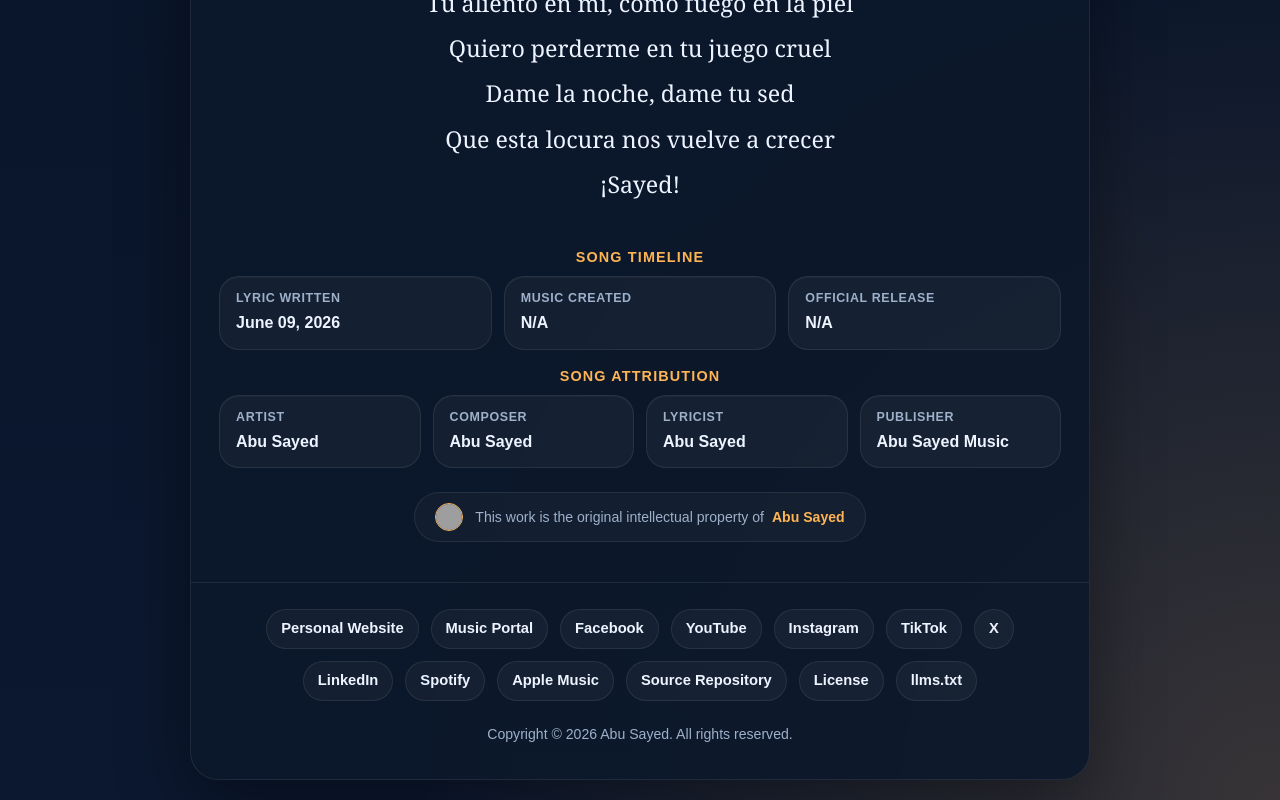
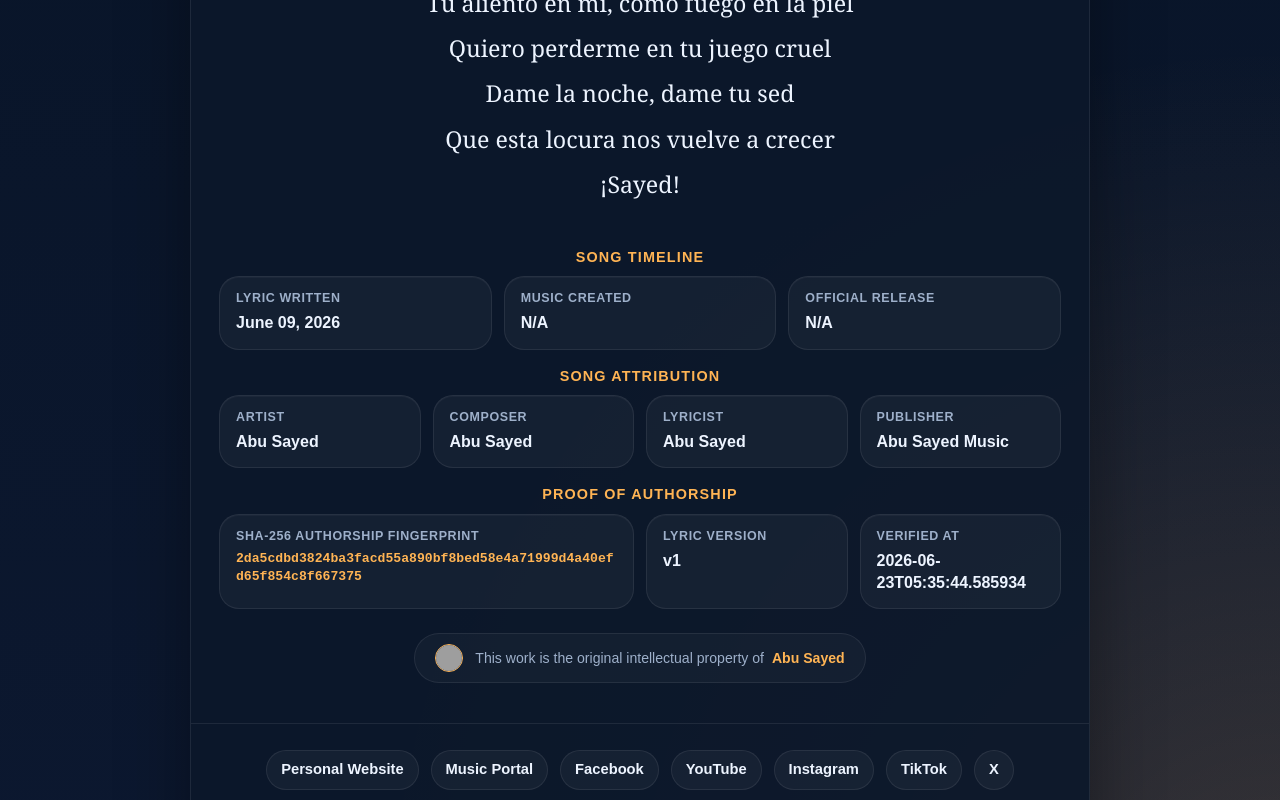
Before and after one commit to ImAbuSayed/tu-aliento-en-mi-vol-2, a plain HTML site: page index.html in a window 1280 px wide. Shown: the part 2000-2800 px from the top of the page. Drawn offline with Linux system fonts and the light colour scheme; grey boxes are pictures that could not be loaded.

Commit message:
feat: update song assets v1 with signed GPG commit [verified]

```diff
--- a/index.html
+++ b/index.html
@@ -537,7 +537,7 @@
 
         <div class="controls">
             <button class="btn-speak" id="speakBtn" title="Read the lyrics aloud"><span id="speakText">Read Aloud</span></button>
-            <a href="https://music.abusayed.com.bd/Licensing/?https://imabusayed.github.io/tu-aliento-en-mi-vol-2/" class="btn-license" title="Get licensing for this song" target="_blank">Request Licensing for Tu aliento en mí, Vol. 2</a>
+            <a href="https://music.abusayed.com.bd/Licensing/?https://imabusayed.github.io/tu-aliento-en-mi-vol-2/" class="btn-license" title="Get licensing for this song" target="_blank">Music Rights & Licensing for Tu aliento en mí, Vol. 2</a>
 
         </div>
         <br>
@@ -612,6 +612,26 @@
             <div class="meta-card">
                 <span class="meta-label">Publisher</span>
                 <strong>Abu Sayed Music</strong>
+            </div>
+
+                </div>
+            </div>
+
+            <div class="details-block">
+                <div class="details-title">Proof of Authorship</div>
+                <div class="meta-grid">
+
+            <div class="meta-card" style="grid-column: span 2;">
+                <span class="meta-label">SHA-256 Authorship Fingerprint</span>
+                <strong style="word-break: break-all; font-family: monospace; font-size: 0.82rem; color: var(--accent);">2da5cdbd3824ba3facd55a890bf8bed58e4a71999d4a40efd65f854c8f667375</strong>
+            </div>
+            <div class="meta-card">
+                <span class="meta-label">Lyric Version</span>
+                <strong>v1</strong>
+            </div>
+            <div class="meta-card">
+                <span class="meta-label">Verified At</span>
+                <strong>2026-06-23T05:35:44.585934</strong>
             </div>
 
                 </div>
```
Also changed, not shown: excerpts/Bridge-Preview.txt (added), excerpts/Chorus-Preview.txt (added), excerpts/Final-Chorus-Preview.txt (added), excerpts/Hook-Preview.txt (added), excerpts/Pre-Chorus-2-Preview.txt (added), excerpts/Pre-Chorus-3-Preview.txt (added), excerpts/Pre-Chorus-Preview.txt (added), excerpts/Verse-1-Preview.txt (added), excerpts/Verse-2-Preview.txt (added), excerpts/Verse-3-Preview.txt (added), hashes.txt (added), llms.txt, lyrics_backup/2026-06-23_tu-aliento-en-mi-vol-2-v1.txt (added), manifest.json (added), 1 other file.
